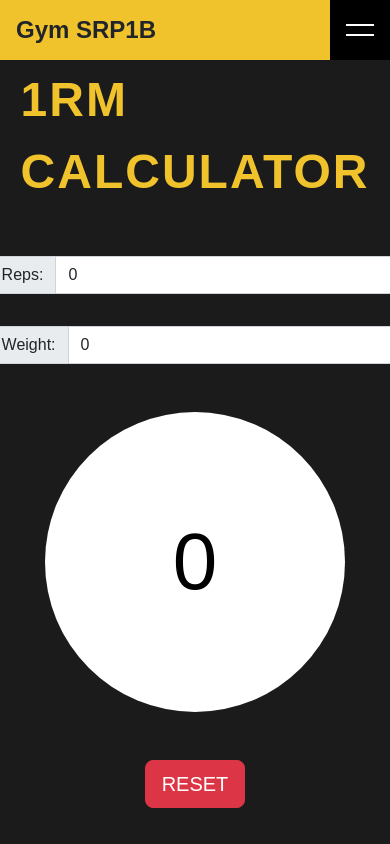
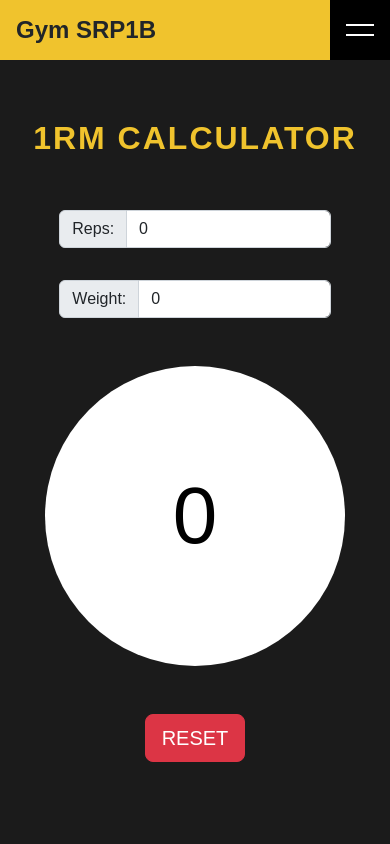
Before and after one commit to marcocrupi/gymsrp-react, a React (Create React App) app: page /gymsrp-react/rm in a window 390 px wide. Built offline with nearby package versions, Linux system fonts and the light colour scheme.

Commit message:
update percentage and rm style

```diff
--- a/src/CSS/footer.css
+++ b/src/CSS/footer.css
@@ -6,7 +6,6 @@ footer {
 
 .footer_element {
   padding: 0 1rem;
-  font-weight: bold;
   display: flex;
   height: 60px;
   align-items: center;
--- a/src/CSS/index.css
+++ b/src/CSS/index.css
@@ -40,6 +40,11 @@ body {
   color: #f0c32d;
   font-weight: bold;
   letter-spacing: 2px;
+  text-align: center;
+}
+
+.input-group {
+  margin: 1rem;
 }
 
 /* Custom scrollbar start */
@@ -66,3 +71,13 @@ body {
 }
 
 /* Custom scrollbar end */
+
+@media screen and (max-width: 850px) {
+  .input-group {
+    width: 70%;
+  }
+
+  .global__title {
+    font-size: 2rem;
+  }
+}
--- a/src/CSS/percentage.css
+++ b/src/CSS/percentage.css
@@ -32,3 +32,10 @@
 .input-group {
   margin: 1rem;
 }
+
+@media screen and (max-width: 850px) {
+  .percentage__container {
+  padding: 4rem 0;
+  align-items: center;
+}
+}
--- a/src/CSS/rm.css
+++ b/src/CSS/rm.css
@@ -29,6 +29,9 @@
   margin-bottom: 3rem;
 }
 
-.input-group {
-  margin: 1rem;
+@media screen and (max-width: 850px) {
+  .rm__container {
+  padding: 4rem 0;
+  align-items: center;
 }
+}
--- a/src/CSS/set.css
+++ b/src/CSS/set.css
@@ -47,3 +47,10 @@
   height: 3rem;
   width: 6rem;
 }
+
+@media screen and (max-width: 850px) {
+  .set__container {
+  padding: 4rem 0;
+  align-items: center;
+}
+}
--- a/src/components/footer.js
+++ b/src/components/footer.js
@@ -1,11 +1,13 @@
 import React from "react";
-import "../CSS/footer.css"
+import "../CSS/footer.css";
 
 function Footer() {
+  let newDate = new Date();
+
   return (
     <footer>
       <div className="footer_element">
-        Copyright © 2021. All Rights Reserved by Marco Crupi.
+        Copyright © {newDate.getFullYear()}. All Rights Reserved by Marco Crupi.
       </div>
     </footer>
   );
```
Lines whose indentation alone changed are shown as unchanged.
